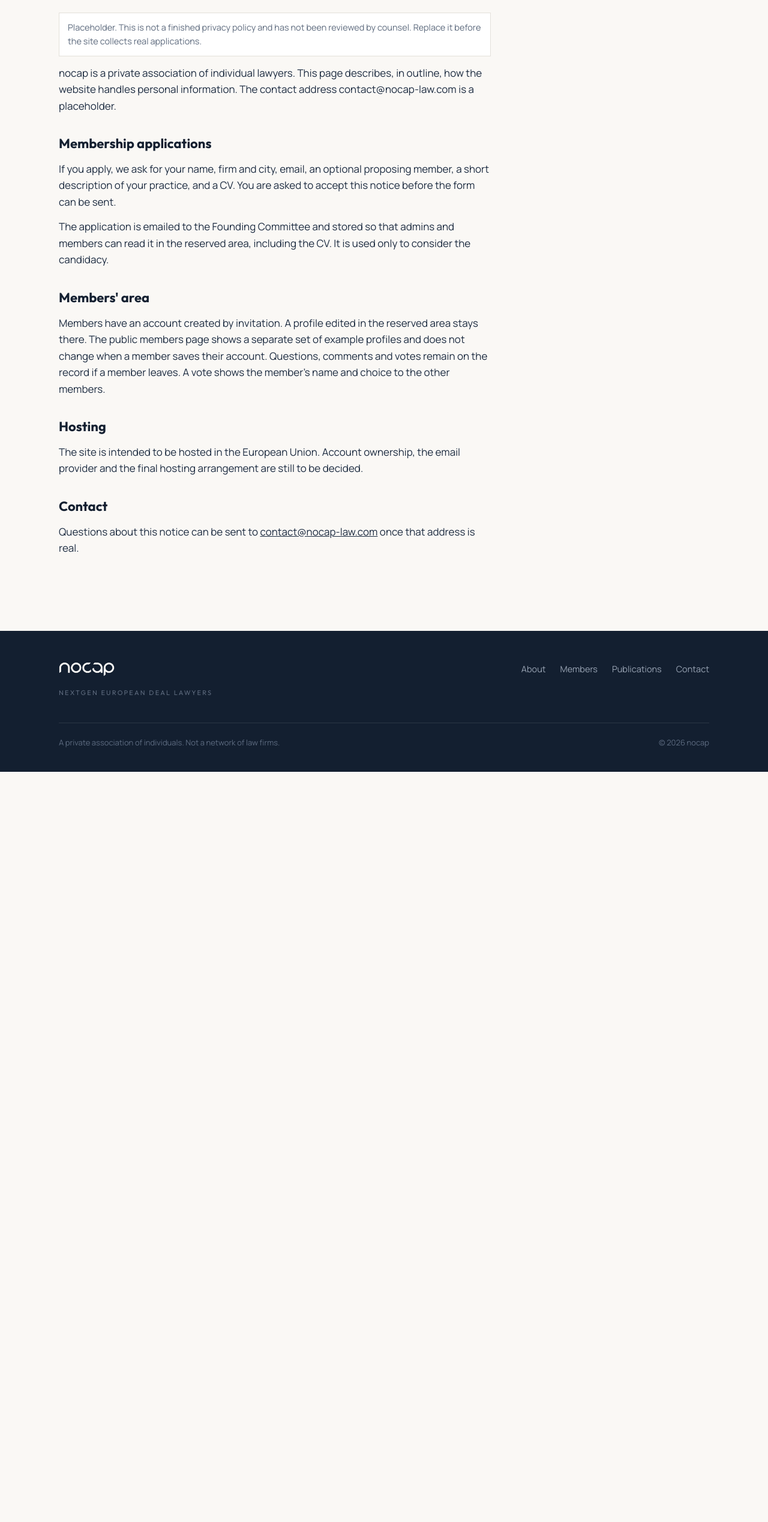
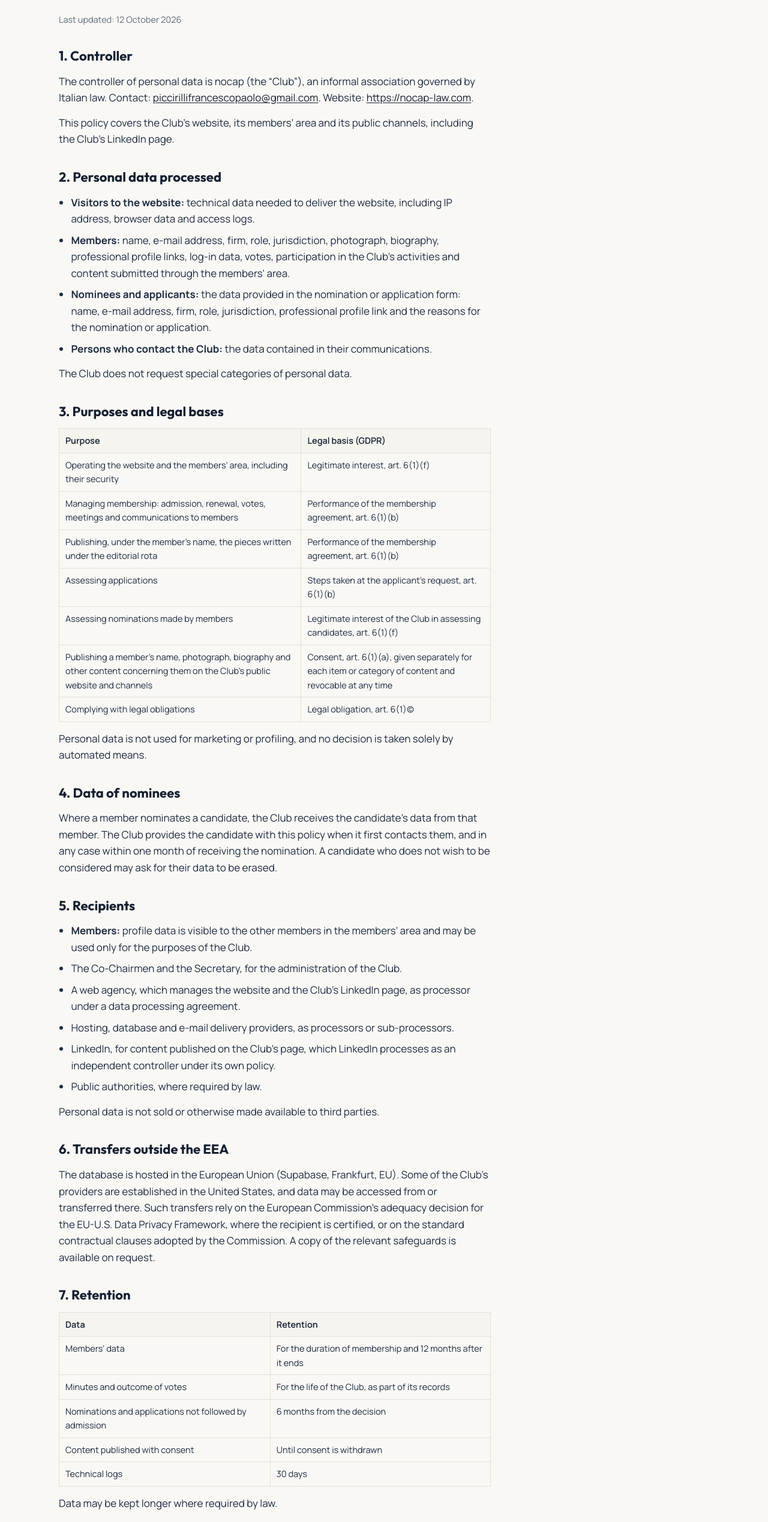
Before and after one commit to nordpax-ai/NoCap, a Next.js app: page /privacy in a window 1280 px wide. Shown: the part 259-2797 px from the top of the page at 60% size. Before the commit the page ends 1546 px from the top, so only its background shows below. Built offline with nearby package versions, Linux system fonts and the light colour scheme.

Commit message:
Publish Paolo privacy policy on /privacy with footer link.
Filled controller email, Frankfurt hosting, 12-month retention and technical session cookies only. No contact@ mailbox.

```diff
--- a/app/(site)/privacy/page.tsx
+++ b/app/(site)/privacy/page.tsx
@@ -1,38 +1,155 @@
-import { env } from "@/lib/env";
-
 export const metadata = { title: "Privacy policy" };
 
+const CONTACT = "piccirillifrancescopaolo@gmail.com";
+
 export default function PrivacyPage() {
-  const contact = env.contactEmail();
   return (
     <div className="wrap inner">
       <div className="eyebrow">Privacy</div>
       <h1 className="pt">Privacy policy</h1>
+      <p className="updated-line">Last updated: 12 October 2026</p>
       <div className="prose">
-        <p className="note">
-          Placeholder. This is not a finished privacy policy and has not been reviewed by counsel. Replace it before the site collects real applications.
+        <h2>1. Controller</h2>
+        <p>
+          The controller of personal data is nocap (the “Club”), an informal association governed by Italian law.
+          Contact: <a href={`mailto:${CONTACT}`}>{CONTACT}</a>. Website:{" "}
+          <a href="https://nocap-law.com">https://nocap-law.com</a>.
         </p>
         <p>
-          nocap is a private association of individual lawyers. This page describes, in outline, how the website handles personal information. The contact address {contact} is a placeholder.
+          This policy covers the Club’s website, its members’ area and its public channels, including the Club’s LinkedIn page.
         </p>
-        <h2>Membership applications</h2>
+
+        <h2>2. Personal data processed</h2>
+        <ul>
+          <li>
+            <strong>Visitors to the website:</strong> technical data needed to deliver the website, including IP address, browser data and access logs.
+          </li>
+          <li>
+            <strong>Members:</strong> name, e-mail address, firm, role, jurisdiction, photograph, biography, professional profile links, log-in data, votes, participation in the Club’s activities and content submitted through the members’ area.
+          </li>
+          <li>
+            <strong>Nominees and applicants:</strong> the data provided in the nomination or application form: name, e-mail address, firm, role, jurisdiction, professional profile link and the reasons for the nomination or application.
+          </li>
+          <li>
+            <strong>Persons who contact the Club:</strong> the data contained in their communications.
+          </li>
+        </ul>
+        <p>The Club does not request special categories of personal data.</p>
+
+        <h2>3. Purposes and legal bases</h2>
+        <table>
+          <thead>
+            <tr>
+              <th>Purpose</th>
+              <th>Legal basis (GDPR)</th>
+            </tr>
+          </thead>
+          <tbody>
+            <tr>
+              <td>Operating the website and the members’ area, including their security</td>
+              <td>Legitimate interest, art. 6(1)(f)</td>
+            </tr>
+            <tr>
+              <td>Managing membership: admission, renewal, votes, meetings and communications to members</td>
+              <td>Performance of the membership agreement, art. 6(1)(b)</td>
+            </tr>
+            <tr>
+              <td>Publishing, under the member’s name, the pieces written under the editorial rota</td>
+              <td>Performance of the membership agreement, art. 6(1)(b)</td>
+            </tr>
+            <tr>
+              <td>Assessing applications</td>
+              <td>Steps taken at the applicant’s request, art. 6(1)(b)</td>
+            </tr>
+            <tr>
+              <td>Assessing nominations made by members</td>
+              <td>Legitimate interest of the Club in assessing candidates, art. 6(1)(f)</td>
+            </tr>
+            <tr>
+              <td>Publishing a member’s name, photograph, biography and other content concerning them on the Club’s public website and channels</td>
+              <td>Consent, art. 6(1)(a), given separately for each item or category of content and revocable at any time</td>
+            </tr>
+            <tr>
+              <td>Complying with legal obligations</td>
+              <td>Legal obligation, art. 6(1)(c)</td>
+            </tr>
+          </tbody>
+        </table>
+        <p>Personal data is not used for marketing or profiling, and no decision is taken solely by automated means.</p>
+
+        <h2>4. Data of nominees</h2>
         <p>
-          If you apply, we ask for your name, firm and city, email, an optional proposing member, a short description of your practice, and a CV. You are asked to accept this notice before the form can be sent.
+          Where a member nominates a candidate, the Club receives the candidate’s data from that member. The Club provides the candidate with this policy when it first contacts them, and in any case within one month of receiving the nomination. A candidate who does not wish to be considered may ask for their data to be erased.
+        </p>
+
+        <h2>5. Recipients</h2>
+        <ul>
+          <li>
+            <strong>Members:</strong> profile data is visible to the other members in the members’ area and may be used only for the purposes of the Club.
+          </li>
+          <li>The Co-Chairmen and the Secretary, for the administration of the Club.</li>
+          <li>A web agency, which manages the website and the Club’s LinkedIn page, as processor under a data processing agreement.</li>
+          <li>Hosting, database and e-mail delivery providers, as processors or sub-processors.</li>
+          <li>LinkedIn, for content published on the Club’s page, which LinkedIn processes as an independent controller under its own policy.</li>
+          <li>Public authorities, where required by law.</li>
+        </ul>
+        <p>Personal data is not sold or otherwise made available to third parties.</p>
+
+        <h2>6. Transfers outside the EEA</h2>
+        <p>
+          The database is hosted in the European Union (Supabase, Frankfurt, EU). Some of the Club’s providers are established in the United States, and data may be accessed from or transferred there. Such transfers rely on the European Commission’s adequacy decision for the EU-U.S. Data Privacy Framework, where the recipient is certified, or on the standard contractual clauses adopted by the Commission. A copy of the relevant safeguards is available on request.
+        </p>
+
+        <h2>7. Retention</h2>
+        <table>
+          <thead>
+            <tr>
+              <th>Data</th>
+              <th>Retention</th>
+            </tr>
+          </thead>
+          <tbody>
+            <tr>
+              <td>Members’ data</td>
+              <td>For the duration of membership and 12 months after it ends</td>
+            </tr>
+            <tr>
+              <td>Minutes and outcome of votes</td>
+              <td>For the life of the Club, as part of its records</td>
+            </tr>
+            <tr>
+              <td>Nominations and applications not followed by admission</td>
+              <td>6 months from the decision</td>
+            </tr>
+            <tr>
+              <td>Content published with consent</td>
+              <td>Until consent is withdrawn</td>
+            </tr>
+            <tr>
+              <td>Technical logs</td>
+              <td>30 days</td>
+            </tr>
+          </tbody>
+        </table>
+        <p>Data may be kept longer where required by law.</p>
+
+        <h2>8. Your rights</h2>
+        <p>
+          You may ask the Club for access to your data, its rectification or erasure, the restriction of its processing and its portability. You may object to processing based on legitimate interest, and withdraw consent at any time without affecting processing carried out before withdrawal. Requests go to{" "}
+          <a href={`mailto:${CONTACT}`}>{CONTACT}</a>.
         </p>
         <p>
-          The application is emailed to the Founding Committee and stored so that admins and members can read it in the reserved area, including the CV. It is used only to consider the candidacy.
+          You may also lodge a complaint with the Garante per la protezione dei dati personali (www.garanteprivacy.it) or with the supervisory authority of the country where you live or work, or where the alleged infringement took place.
         </p>
-        <h2>Members&apos; area</h2>
+
+        <h2>9. Cookies</h2>
         <p>
-          Members have an account created by invitation. A profile edited in the reserved area stays there. The public members page shows a separate set of example profiles and does not change when a member saves their account. Questions, comments and votes remain on the record if a member leaves. A vote shows the member&apos;s name and choice to the other members.
+          The website uses only technical cookies necessary for its operation and for logging in to the members’ area (session cookie). These cookies do not require consent and are not used for profiling, analytics or tracking.
         </p>
-        <h2>Hosting</h2>
+
+        <h2>10. Changes to this policy</h2>
         <p>
-          The site is intended to be hosted in the European Union. Account ownership, the email provider and the final hosting arrangement are still to be decided.
-        </p>
-        <h2>Contact</h2>
-        <p>
-          Questions about this notice can be sent to <a href={`mailto:${contact}`}>{contact}</a> once that address is real.
+          The Club may update this policy. The current version is published on the website with the date of its last update, and material changes are notified to members through the members’ area.
         </p>
       </div>
     </div>
--- a/app/public.css
+++ b/app/public.css
@@ -216,6 +216,13 @@ body { min-height: 100svh; }
 .pub .prose { max-width: 720px; color: var(--ink-soft); }
 .pub .prose h2 { font-family: var(--display); font-size: 22px; color: var(--ink); margin: 32px 0 10px; }
 .pub .prose p { margin: 0 0 14px; }
+.pub .prose ul { margin: 0 0 14px; padding-left: 1.2em; }
+.pub .prose li { margin: 0 0 8px; }
+.pub .prose table { width: 100%; border-collapse: collapse; margin: 8px 0 14px; font-size: 14.5px; }
+.pub .prose th, .pub .prose td { border: 1px solid var(--line); padding: 8px 10px; vertical-align: top; text-align: left; }
+.pub .prose th { background: #f6f4ef; color: var(--ink); font-weight: 600; }
+.pub .prose a { color: var(--ink); text-decoration: underline; text-underline-offset: 2px; }
+.pub .updated-line { margin: 0 0 18px; color: var(--slate); font-size: 14.5px; }
 .pub a:focus-visible, .pub button:focus-visible { outline: 2.5px solid var(--coral); outline-offset: 3px; border-radius: 4px; }
 @media (min-width: 900px) {
   .pub .wrap {
--- a/components/public-shell.tsx
+++ b/components/public-shell.tsx
@@ -40,6 +40,7 @@ export function PublicShell({ children }: { children: React.ReactNode }) {
               <Link href="/about">About</Link>
               <Link href="/members">Members</Link>
               <Link href="/publications">Publications</Link>
+              <Link href="/privacy">Privacy</Link>
               <a href={`mailto:${contact}`}>Contact</a>
             </div>
           </div>
```
